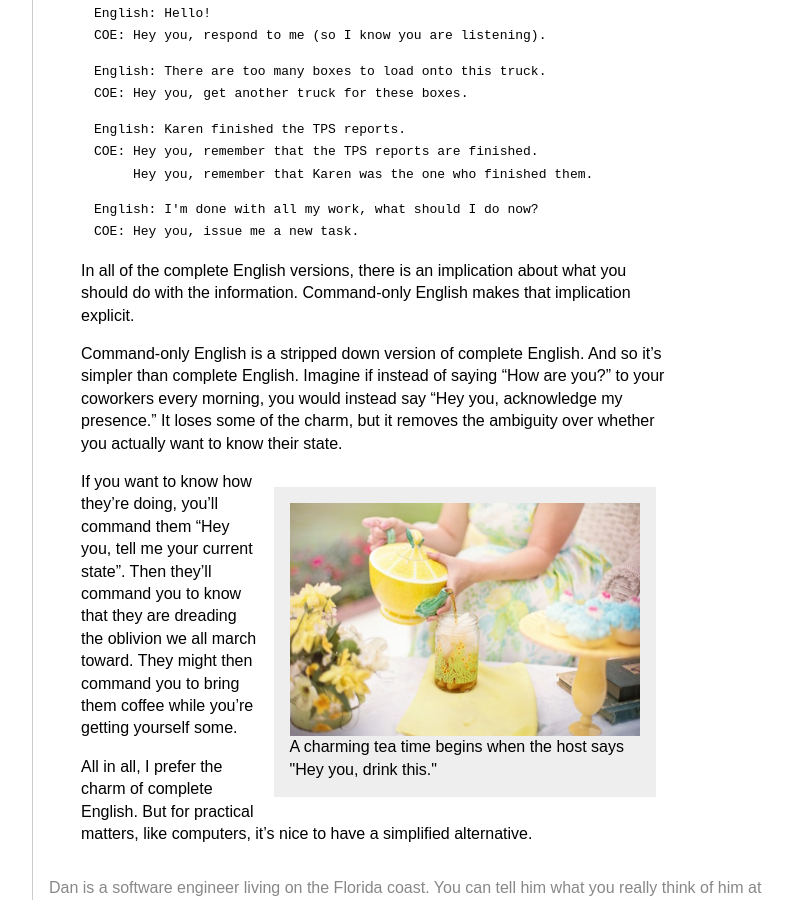
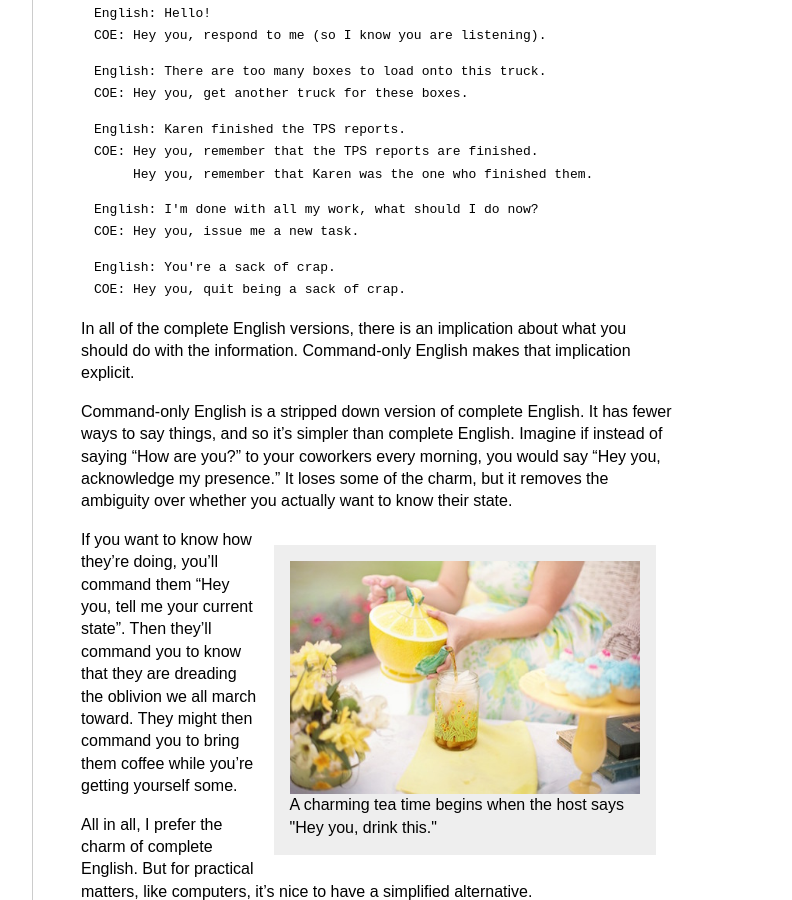
Before and after one commit to dankuck/dankuck.github.io, a Jekyll site: the page built from _posts/2017-03-31-command-only-language.md, in a window 1280 px wide and 900 px high, scrolled down 1427 px. Shown: the whole window, without its empty margins (208-1000 px from the left). Built offline with Jekyll 4.4.1, drawn with Linux system fonts in a browser that asks for light colours.

Commit message:
Here's a funny example

````diff
--- a/_posts/2017-03-31-command-only-language.md
+++ b/_posts/2017-03-31-command-only-language.md
@@ -55,9 +55,14 @@ English: I'm done with all my work, what should I do now?
 COE: Hey you, issue me a new task.
 ```
 
+```
+English: You're a sack of crap.
+COE: Hey you, quit being a sack of crap.
+```
+
 In all of the complete English versions, there is an implication about what you should do with the information. Command-only English makes that implication explicit.
 
-Command-only English is a stripped down version of complete English. And so it's simpler than complete English. Imagine if instead of saying "How are you?" to your coworkers every morning, you would instead say "Hey you, acknowledge my presence." It loses some of the charm, but it removes the ambiguity over whether you actually want to know their state.
+Command-only English is a stripped down version of complete English. It has fewer ways to say things, and so it's simpler than complete English. Imagine if instead of saying "How are you?" to your coworkers every morning, you would say "Hey you, acknowledge my presence." It loses some of the charm, but it removes the ambiguity over whether you actually want to know their state.
 
 <div class="illustration">
     <img src="/assets/tea-556777_960_720.jpg" />
````
